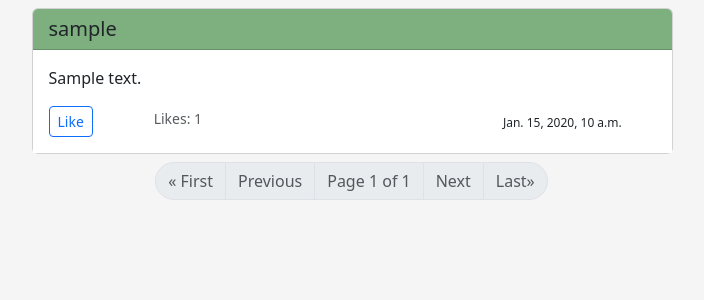
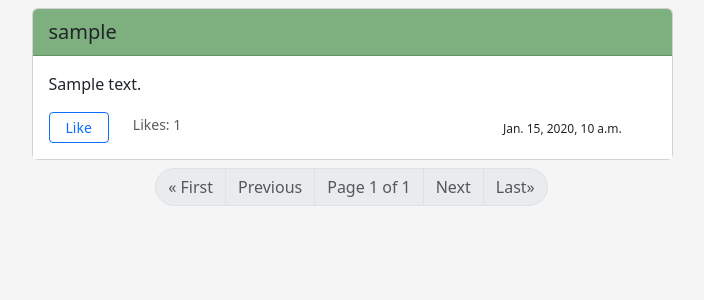
Before and after one commit to NearBee/Js-Network, a Django app: page / in a window 1280 px wide. Shown: the part 56-356 px from the top of the page, without its empty margins (288-992 px from the left). Run offline with Django 3.2, Linux system fonts and the light colour scheme; tables that the repository leaves empty hold one stand-in row (values such as "Sample post").

Commit message:
updated index buttons as well as style a tiny bit

```diff
--- a/network/templates/network/index.html
+++ b/network/templates/network/index.html
@@ -10,33 +10,30 @@
 
             <div id="post-{{ post.id }}" class="card my-2">
                 <!-- Add some sort of profile elements in header AFTER profile creation -->
-                <h5 class="card-header"><a class="nav-link" href="{% url 'profile' post.user %}">
-                        {{ post.user }}</a>
-                </h5>
+                <div class="card-header justify-content-between" style="display: flex;">
+                    <a class="nav-link col-10 fs-5" href="{% url 'profile' post.user %}">
+                        {{ post.user }}
+                    </a>
+                    {% if request.user == post.user %}
+                    <div class="col-auto">
+                        <button class="btn btn-outline-secondary btn-sm editButton"
+                            data-id="{{ post.id }}">Edit</button>
+                    </div>
+                    {% endif %}
+                </div>
                 <div class="card-body">
                     <p class="card-text">{{ post.comment_field }}</p>
-                    <div class="row">
-                        <div class="col-2">
-                            <button id="likeButton" class="btn btn-outline-primary btn-sm"
-                                data-id="{{ post.id }}">Like</button>
+                    <div class="row justify-space-between card-buttons">
+
+                        <div class="col-auto">
+                            <button class="btn btn-outline-primary btn-sm likeButton px-3" data-id="{{ post.id }}">
+                                {% if request.user not in post.likes.all %}Like{% else %}Unlike{% endif %}
+                            </button>
                         </div>
 
-                        <div class="col-3">
-                            <small id="current_likes" class="text-muted">Likes: {{ post.likes.all|length }}</small>
+                        <div class="col-auto">
+                            <small class="text-muted currentLikes">Likes: {{ post.likes.all|length }}</small>
                         </div>
-                        <!-- Can be further improved when like function is finished-->
-
-                        {% if request.user != user %}
-                        <div class="col-2">
-                            <button class="btn btn-outline-primary btn-sm">Follow</button>
-                        </div>
-                        {% endif %}
-
-                        {% if request.user == post.user %}
-                        <div class="col-auto">
-                            <button class="btn btn-outline-primary btn-sm">Edit</button>
-                        </div>
-                        {% endif %}
 
                         {% if user.timezone %}
 
@@ -52,11 +49,19 @@
                         </div>
                         {% endif %}
 
-                    </div> <!-- Need to used "CREATED AT" here-->
+                    </div>
+
+                    <!-- Appears only if the user is able to edit a post -->
+                    <div class="row justify-content-center submitRow" style="display: none;">
+                        <div class="col-auto w-75">
+                            <button class="btn btn-outline-success btn-sm submitButton w-100"
+                                data-id="{{ post.id }}">Submit</button>
+                        </div>
+                    </div>
+
                 </div>
             </div>
 
-            <!-- <ul>{{ post.user }}: {{ post.comment_field }}</ul> -->
             {% endfor %}
         </div>
 
@@ -73,12 +78,14 @@
             <a class="page-link" href="?page={{ posts.previous_page_number }}">Previous</a>
         </li>
         {% else %}
+
         <li class="page-item disabled col-auto">
             <a class="page-link rounded-start-pill" href="?page=1">&laquo; First</a>
         </li>
         <li class="page-item disabled col-auto">
             <a class="page-link" href="#">Previous</a>
         </li>
+
         {% endif %}
         </li>
 
@@ -95,12 +102,14 @@
             <a class="page-link rounded-end-pill" href="?page={{ posts.paginator.num_pages }}">Last&raquo;</a>
         </li>
         {% else %}
+
         <li class="page-item disabled col-auto">
             <a class="page-link" href="#">Next</a>
         </li>
         <li class="page-item disabled col-auto rounded-end-pill">
             <a class="page-link rounded-end-pill" href="?page={{ posts.paginator.num_pages }}">Last&raquo;</a>
         </li>
+
         {% endif %}
         <li class="page-item"></li>
     </ul>
```
